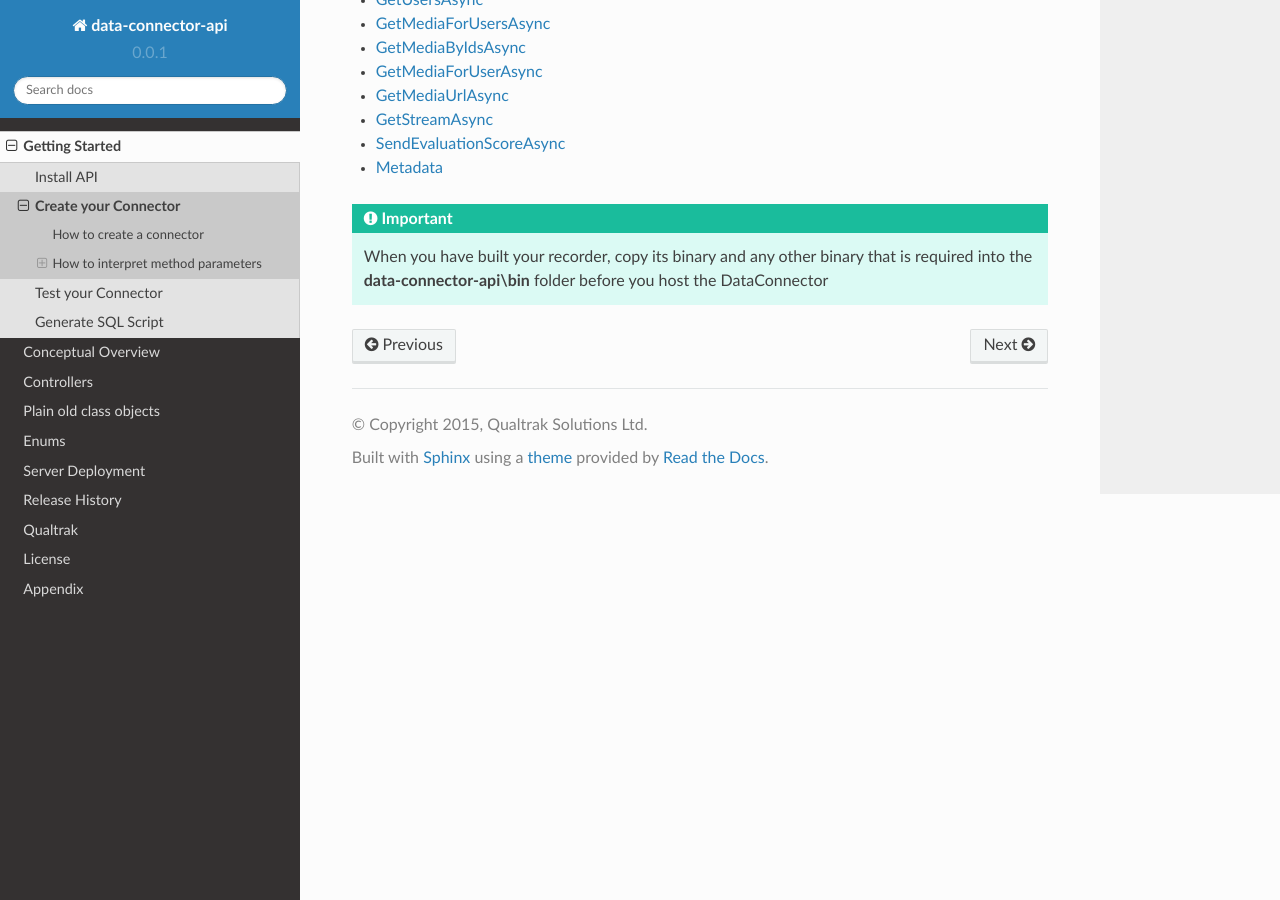
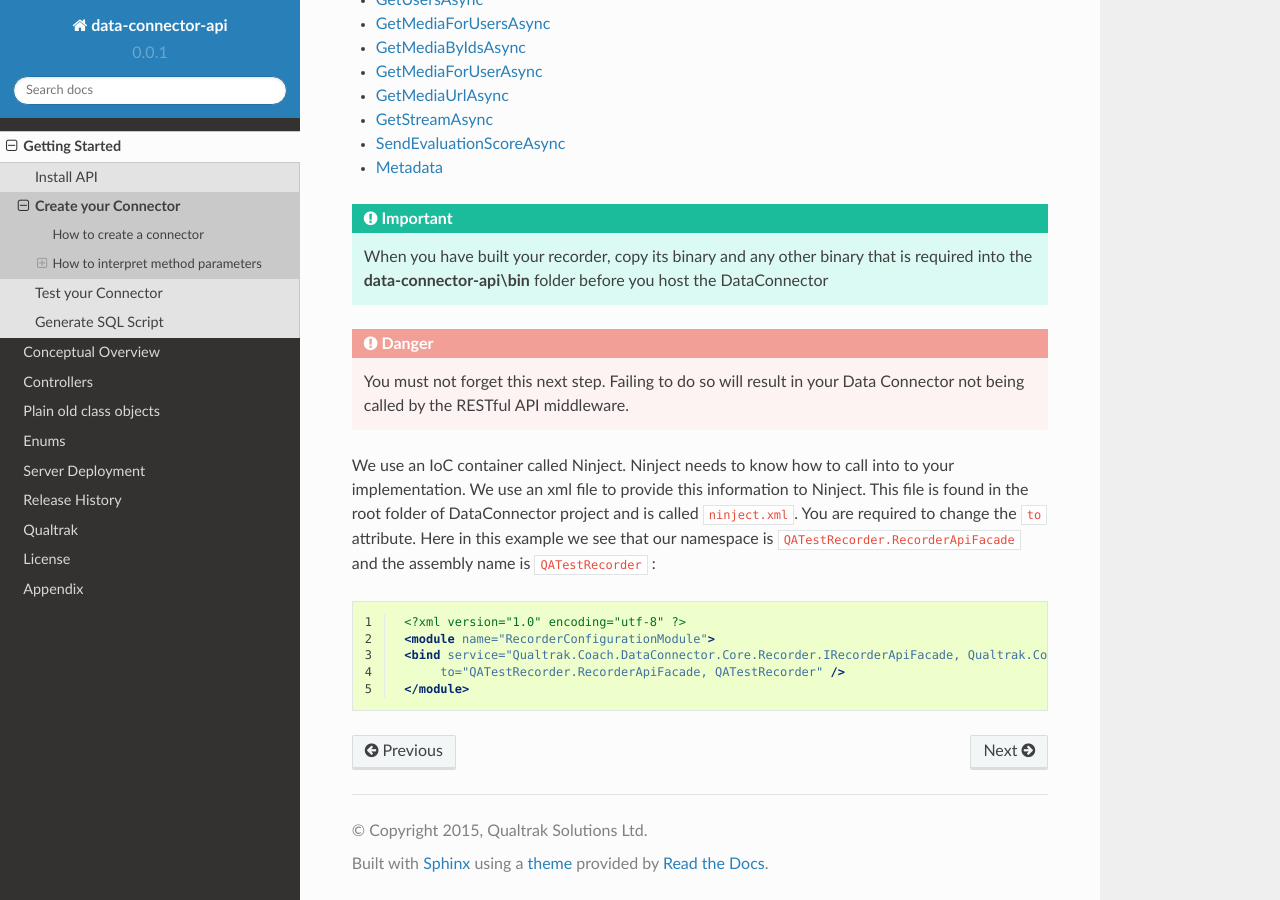
Before and after one commit to qualtrak/docs-data-connector-api, a Sphinx documentation site: the page built from documentation/source/build.rst, in a window 1280 px wide and 900 px high, scrolled down 967 px. Built offline with Sphinx 7.4.7 and the Read the Docs theme 2.0.0, drawn with Linux system fonts in a browser that asks for light colours.

Commit message:
Added missing section on Ninject mapping xml file

```diff
--- a/documentation/source/build.rst
+++ b/documentation/source/build.rst
@@ -44,3 +44,19 @@ Connector methods:
 .. important::
 
 	When you have built your recorder, copy its binary and any other binary that is required into the **data-connector-api\\bin** folder before you host the DataConnector
+
+.. danger::
+
+    You must not forget this next step. Failing to do so will result in your Data Connector not being called by the RESTful API middleware.
+
+We use an IoC container called Ninject.  Ninject needs to know how to call into to your implementation.  We use an xml file to provide this information to Ninject.  This file is found in the root folder of DataConnector project and is called ``ninject.xml``.
+You are required to change the ``to`` attribute.  Here in this example we see that our namespace is ``QATestRecorder.RecorderApiFacade`` and the assembly name is ``QATestRecorder`` :
+
+.. code-block:: xml
+   :linenos:
+
+    <?xml version="1.0" encoding="utf-8" ?>
+    <module name="RecorderConfigurationModule">
+    <bind service="Qualtrak.Coach.DataConnector.Core.Recorder.IRecorderApiFacade, Qualtrak.Coach.DataConnector.Core"
+         to="QATestRecorder.RecorderApiFacade, QATestRecorder" />
+    </module>
```
Also changed, not shown: documentation/source/images/new-solution.PNG.
